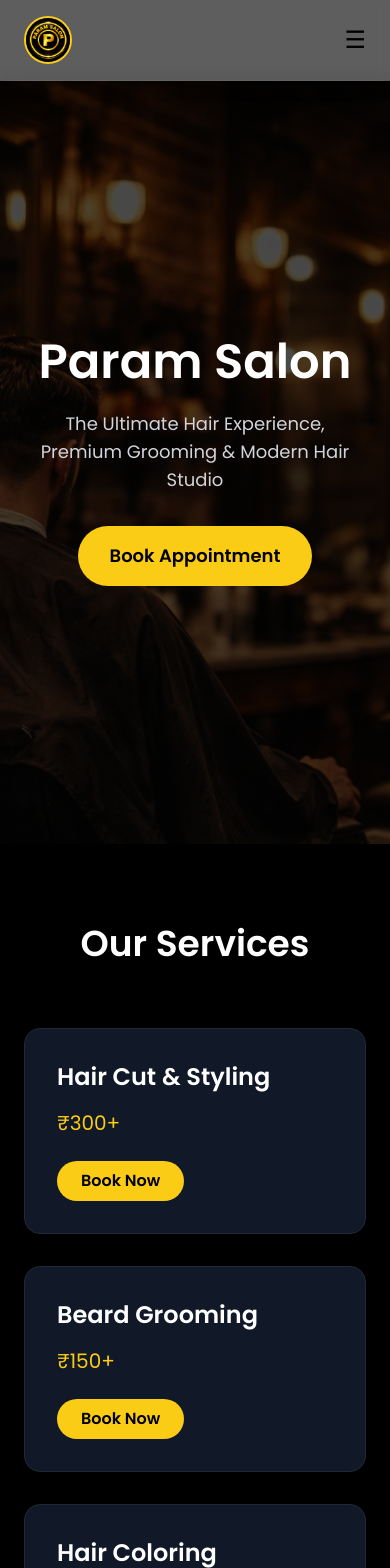
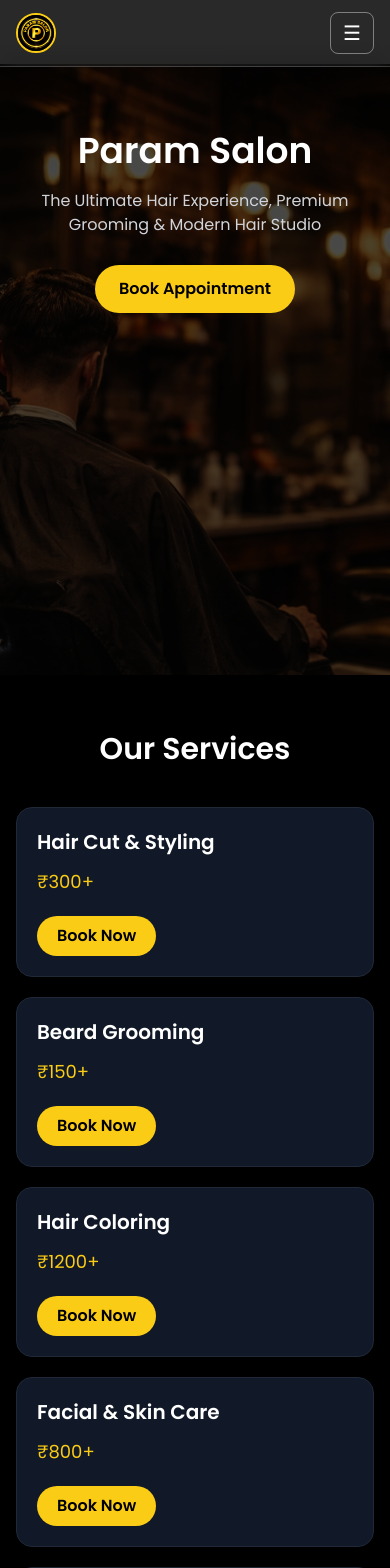
Before and after one commit to kuldeep1324/Param-Salon, a React (Vite) app: page / in a window 390 px wide. Shown: the top 1568 px of the page. Built offline with nearby package versions, Linux system fonts and the light colour scheme.

Commit message:
Refactor component styles for improved responsiveness and consistency across Footer, Gallery, Hero, Navbar, Services, and Testimonials

```diff
--- a/src/components/Footer.jsx
+++ b/src/components/Footer.jsx
@@ -1,9 +1,9 @@
 function Footer() {
   return (
-    <footer className="bg-primary text-textPrimary pt-14 pb-8 border-t border-borderTheme">
+    <footer className="border-t border-borderTheme bg-primary pb-8 pt-12 text-textPrimary sm:pt-14">
 
       {/* 🔹 Top Section */}
-      <div className="max-w-7xl mx-auto px-6 grid md:grid-cols-3 gap-10 items-start">
+      <div className="mx-auto grid max-w-7xl grid-cols-1 items-start gap-10 px-4 sm:px-6 md:grid-cols-3">
 
         {/* 📍 LEFT — Address */}
         <div>
@@ -19,7 +19,7 @@
         </div>
 
         {/* ⭐ CENTER — Copyright */}
-        <div className="text-center">
+        <div className="text-left md:text-center">
           <p className="text-textSecondary leading-relaxed">
             Designed for premium grooming
           </p>
@@ -34,8 +34,8 @@
         </div>
 
         {/* 📞 RIGHT — Contact */}
-       <div className="text-right">
-  <h3 className="text-accent text-xl font-bold mb-4">
+        <div className="text-left md:text-right">
+          <h3 className="mb-4 text-xl font-bold text-accent">
             Contact
           </h3>
 
@@ -49,7 +49,7 @@
 
           <a
             href="tel:09993962915"
-    className="inline-block ml-auto bg-accent text-black px-6 py-2 rounded-full font-semibold hover:bg-accentHover transition"
+            className="inline-block rounded-full bg-accent px-6 py-2 font-semibold text-black transition hover:bg-accentHover md:ml-auto"
           >
             Call Now
           </a>
--- a/src/components/Gallery.jsx
+++ b/src/components/Gallery.jsx
@@ -9,13 +9,13 @@
   const images = [img1, img2, img3, img4, img5, img6];
 
   return (
-    <section className="bg-primary text-textPrimary py-20 px-6">
+    <section className="bg-primary px-4 py-14 text-textPrimary sm:px-6 sm:py-20">
 
-      <h2 className="text-4xl md:text-5xl font-bold text-center mb-16">
+      <h2 className="mb-10 text-center text-3xl font-bold sm:mb-12 md:mb-16 md:text-5xl">
         Our Work
       </h2>
 
-      <div className="max-w-6xl mx-auto grid md:grid-cols-3 gap-6">
+      <div className="mx-auto grid max-w-6xl grid-cols-1 gap-4 sm:grid-cols-2 md:gap-6 lg:grid-cols-3">
 
         {images.map((img, index) => (
           <div
@@ -25,7 +25,7 @@
             <img
               src={img}
               alt="Salon work"
-              className="w-full h-72 object-cover hover:scale-110 transition duration-500"
+              className="h-56 w-full object-cover transition duration-500 hover:scale-110 sm:h-64 md:h-72"
             />
           </div>
         ))}
--- a/src/components/Hero.jsx
+++ b/src/components/Hero.jsx
@@ -2,31 +2,30 @@
 
 function Hero() {
   return (
-    <section className="relative h-screen w-full overflow-hidden pt-20">
+    <section className="relative min-h-[80vh] w-full overflow-hidden pt-16 sm:min-h-screen sm:pt-20">
 
       {/* 🖼️ Background Image */}
       <img
         src={HeroSection}
         alt="Param Salon"
-        className="absolute w-full h-full object-cover" paddingUpper= "10px"
+        className="absolute h-full w-full object-cover"
       />
 
       {/* 🌑 Dark Overlay */}
-      <div className="absolute inset-0 bg-black/70"></div>
+      <div className="absolute inset-0 bg-black/70" />
 
       {/* ✨ Content */}
-      <div className="relative z-10 flex flex-col items-center justify-center h-full text-center px-6 text-white">
+      <div className="relative z-10 flex h-full flex-col items-center justify-center px-5 py-16 text-center text-white sm:px-6">
 
-        <h1 className="text-5xl md:text-7xl font-bold mb-6">
+        <h1 className="mb-4 text-4xl font-bold leading-tight sm:text-5xl md:mb-6 md:text-7xl">
           Param Salon
         </h1>
 
-        <p className="text-lg md:text-xl text-gray-300 mb-8">
-
+        <p className="mb-7 max-w-2xl text-base text-gray-300 sm:text-lg md:mb-8 md:text-xl">
           The Ultimate Hair Experience, Premium Grooming & Modern Hair Studio
         </p>
 
-        <button className="bg-accent text-black px-8 py-4 rounded-full font-semibold text-lg hover:bg-accentHover transition">
+        <button className="rounded-full bg-accent px-6 py-3 text-base font-semibold text-black transition hover:bg-accentHover sm:px-8 sm:py-4 sm:text-lg">
           Book Appointment
         </button>
 
--- a/src/components/Navbar.jsx
+++ b/src/components/Navbar.jsx
@@ -1,5 +1,6 @@
 import logo from "../assets/logo.png";
 import { useState, useEffect } from "react";
+
 function Navbar() {
   const [scrolled, setScrolled] = useState(false);
 
@@ -12,73 +13,53 @@
 
     return () => window.removeEventListener("scroll", handleScroll);
   }, []);
+
   const [menuOpen, setMenuOpen] = useState(false);
 
   return (
-    <nav className="fixed top-0 w-full z-50
-bg-white/10 backdrop-blur
-border-b border-white/20
-shadow-lg">
-      <div className="max-w-7xl mx-auto px-6 py-4 flex justify-between items-center">
-
-        {/* Logo */}
+    <nav className="fixed top-0 z-50 w-full border-b border-white/20 bg-black/45 backdrop-blur-md">
+      <div className="mx-auto flex w-full max-w-7xl items-center justify-between px-4 py-3 sm:px-6">
         <img
           src={logo}
           alt="Param Salon Logo"
-        className="h-12 w-12 object-cover rounded-full border-2 border-accent"
+          className="h-10 w-10 rounded-full border-2 border-accent object-cover sm:h-12 sm:w-12"
         />
 
-        {/* Desktop Menu */}
         <ul
-  className={`hidden md:flex gap-8 text-lg font-medium transition-colors duration-300 ${
-    scrolled ? "text-white" : "text-black"
+          className={`hidden gap-6 text-base font-medium transition-colors duration-300 md:flex lg:gap-8 ${
+            scrolled ? "text-white" : "text-slate-100"
           }`}
         >
-  <li className="hover:text-yellow-400 cursor-pointer font-semibold">
-    Home
-  </li>
-
-  <li className="hover:text-yellow-400 cursor-pointer font-semibold">
-    Services
-  </li>
-
-  <li className="hover:text-yellow-400 cursor-pointer font-semibold">
-    Gallery
-  </li>
-
-  <li className="hover:text-yellow-400 cursor-pointer font-semibold">
-    About
-  </li>
-
-  <li className="hover:text-yellow-400 cursor-pointer font-semibold">
-    Contact
-  </li>
+          <li className="cursor-pointer font-semibold hover:text-yellow-400">Home</li>
+          <li className="cursor-pointer font-semibold hover:text-yellow-400">Services</li>
+          <li className="cursor-pointer font-semibold hover:text-yellow-400">Gallery</li>
+          <li className="cursor-pointer font-semibold hover:text-yellow-400">About</li>
+          <li className="cursor-pointer font-semibold hover:text-yellow-400">Contact</li>
         </ul>
 
-        {/* Book Button */}
-        <button className="hidden md:block bg-yellow-400 text-black px-5 py-2 rounded-full font-semibold hover:bg-yellow-300 transition">
+        <button className="hidden rounded-full bg-yellow-400 px-5 py-2 font-semibold text-black transition hover:bg-yellow-300 md:block">
           Book Now
         </button>
 
-        {/* Mobile Menu Button */}
         <button
-          className="md:hidden text-2xl"
+          type="button"
+          aria-label="Toggle menu"
+          className="rounded-lg border border-white/40 px-3 py-1.5 text-xl text-white md:hidden"
           onClick={() => setMenuOpen(!menuOpen)}
         >
-          ☰
+          {menuOpen ? "✕" : "☰"}
         </button>
       </div>
 
-      {/* Mobile Menu */}
       {menuOpen && (
-        <div className="md:hidden bg-black px-6 pb-6 space-y-4 text-lg">
-          <p className="hover:text-yellow-400 cursor-pointer">Home</p>
-          <p className="hover:text-yellow-400 cursor-pointer">Services</p>
-          <p className="hover:text-yellow-400 cursor-pointer">Gallery</p>
-          <p className="hover:text-yellow-400 cursor-pointer">About</p>
-          <p className="hover:text-yellow-400 cursor-pointer">Contact</p>
+        <div className="space-y-4 border-t border-white/15 bg-black/95 px-4 pb-5 pt-4 text-base text-white md:hidden sm:px-6">
+          <p className="cursor-pointer hover:text-yellow-400">Home</p>
+          <p className="cursor-pointer hover:text-yellow-400">Services</p>
+          <p className="cursor-pointer hover:text-yellow-400">Gallery</p>
+          <p className="cursor-pointer hover:text-yellow-400">About</p>
+          <p className="cursor-pointer hover:text-yellow-400">Contact</p>
 
-          <button className="w-full bg-yellow-400 text-black py-2 rounded-full font-semibold">
+          <button className="w-full rounded-full bg-yellow-400 py-2 font-semibold text-black">
             Book Now
           </button>
         </div>
--- a/src/components/Services.jsx
+++ b/src/components/Services.jsx
@@ -9,28 +9,28 @@
   ];
 
   return (
-    <section className="bg-black text-white py-20 px-6">
+    <section className="bg-black px-4 py-14 text-white sm:px-6 sm:py-20">
 
-      <h2 className="text-4xl md:text-5xl font-bold text-center mb-16">
+      <h2 className="mb-10 text-center text-3xl font-bold sm:mb-12 md:mb-16 md:text-5xl">
         Our Services
       </h2>
 
-      <div className="max-w-6xl mx-auto grid md:grid-cols-3 gap-8">
+      <div className="mx-auto grid max-w-6xl grid-cols-1 gap-5 sm:grid-cols-2 md:gap-8 lg:grid-cols-3">
 
         {services.map((service, index) => (
           <div
             key={index}
-            className="bg-gray-900 p-8 rounded-2xl border border-gray-800 hover:border-yellow-400 hover:scale-105 transition duration-300"
+            className="rounded-2xl border border-gray-800 bg-gray-900 p-5 transition duration-300 hover:border-yellow-400 sm:p-6 lg:p-8"
           >
-            <h3 className="text-2xl font-semibold mb-4">
+            <h3 className="mb-3 text-xl font-semibold sm:mb-4 sm:text-2xl">
               {service.name}
             </h3>
 
-            <p className="text-yellow-400 text-xl mb-6">
+            <p className="mb-5 text-lg text-yellow-400 sm:mb-6 sm:text-xl">
               {service.price}
             </p>
 
-            <button className="bg-yellow-400 text-black px-6 py-2 rounded-full font-semibold hover:bg-yellow-300 transition">
+            <button className="rounded-full bg-yellow-400 px-5 py-2 font-semibold text-black transition hover:bg-yellow-300 sm:px-6">
               Book Now
             </button>
           </div>
--- a/src/components/Testimonials.jsx
+++ b/src/components/Testimonials.jsx
@@ -15,26 +15,26 @@
   ];
 
   return (
-    <section className="bg-secondary text-textPrimary py-20 px-6">
+    <section className="bg-secondary px-4 py-14 text-textPrimary sm:px-6 sm:py-20">
 
-      <h2 className="text-4xl md:text-5xl font-bold text-center mb-16">
+      <h2 className="mb-10 text-center text-3xl font-bold sm:mb-12 md:mb-16 md:text-5xl">
         What Our Clients Say
       </h2>
 
-      <div className="max-w-6xl mx-auto grid md:grid-cols-3 gap-8">
+      <div className="mx-auto grid max-w-6xl grid-cols-1 gap-5 sm:grid-cols-2 md:gap-8 lg:grid-cols-3">
 
         {reviews.map((review, index) => (
           <div
             key={index}
-            className="bg-card p-8 rounded-2xl border border-borderTheme hover:border-accent transition"
+            className="rounded-2xl border border-borderTheme bg-card p-5 transition hover:border-accent sm:p-6 md:p-8"
           >
             {/* ⭐ Stars */}
-            <div className="text-accent text-xl mb-4">
+            <div className="mb-4 text-xl text-accent">
               ★★★★★
             </div>
 
             {/* 💬 Review */}
-            <p className="text-textSecondary mb-6">
+            <p className="mb-5 text-sm text-textSecondary sm:mb-6 sm:text-base">
               {review.text}
             </p>
 
```
Lines whose indentation alone changed are shown as unchanged.
